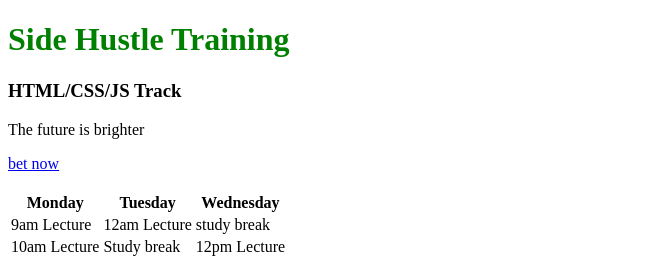
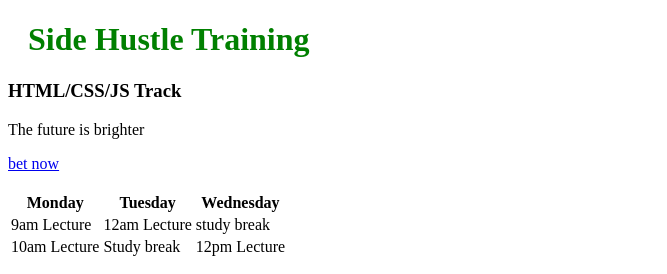
Before and after one commit to Megamind1960/sidehustle_training-cohert-6.0, a plain HTML site: page index.html in a window 1280 px wide. Shown: the top 274 px of the page, without its empty margins (0-667 px from the left). Drawn offline with Linux system fonts and the light colour scheme.

Commit message:
Add files via upload

```diff
--- a/index.html
+++ b/index.html
@@ -10,7 +10,7 @@
         <body>
             <main>
                 <div>
-                    <h1 style="color:green">Side Hustle Training</h1>
+                    <h1 style="color:green; margin-left:20px">Side Hustle Training</h1>
                     <h3>HTML/CSS/JS Track</h3>
 
                     <p>The future is brighter</p>
```
